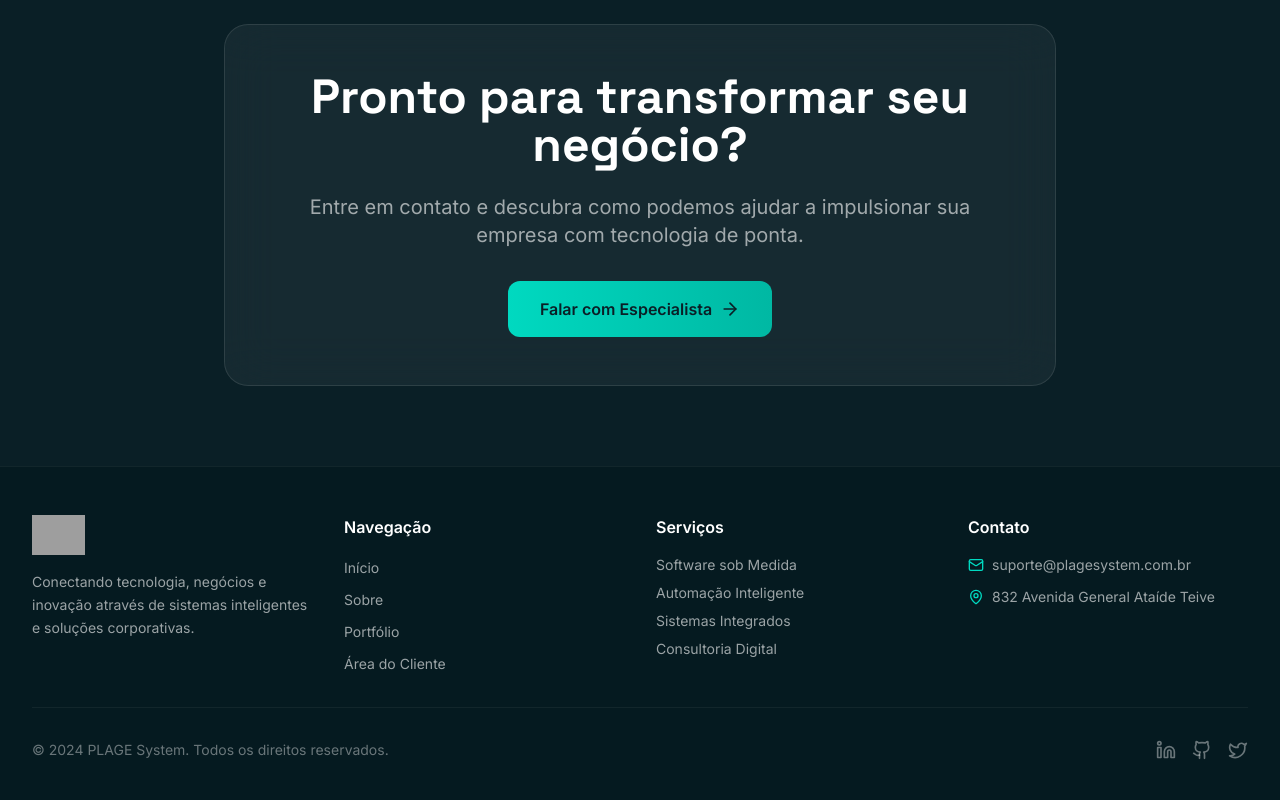
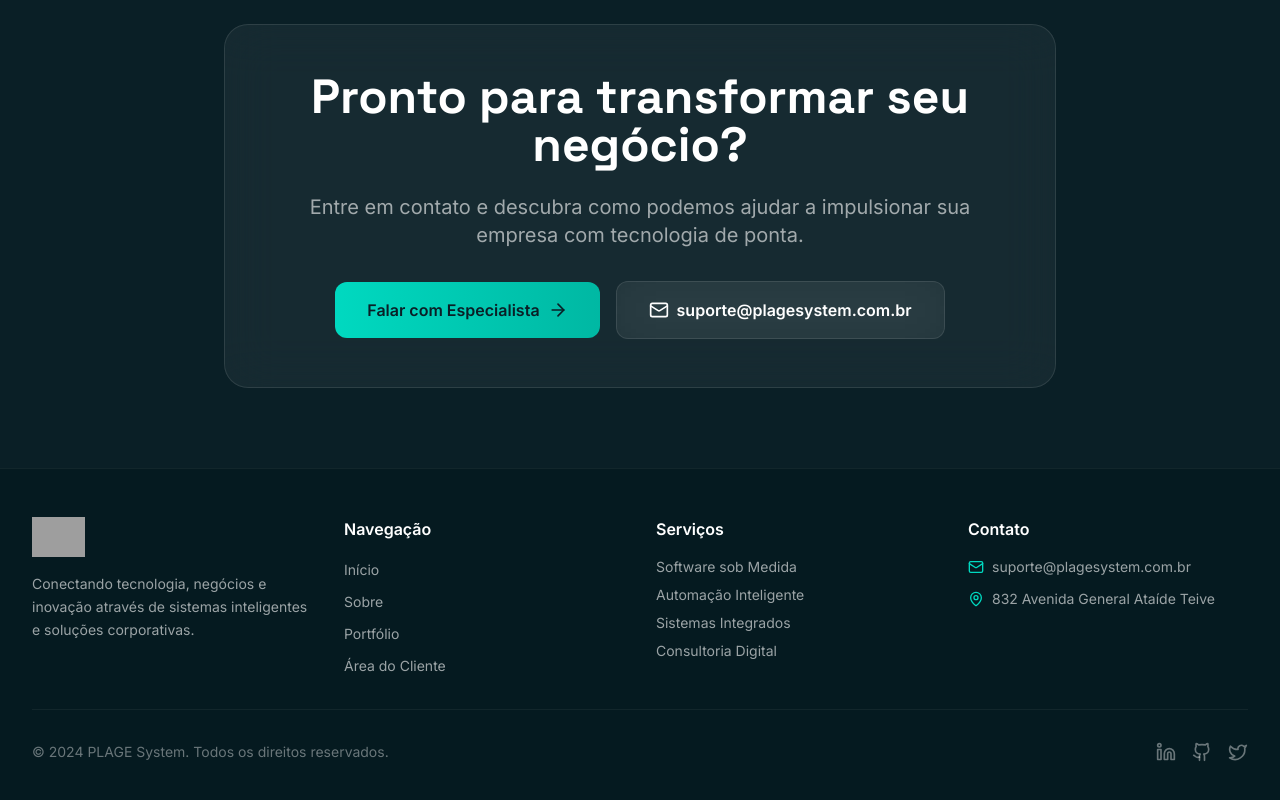
Before and after one commit to JosielBarrosfoco/plage_system, a React (Vite) app: page / in a window 1280 px wide. Shown: the part 2499-3299 px from the top of the page. Built offline with nearby package versions, Linux system fonts and the light colour scheme; grey boxes are pictures that could not be loaded.

Commit message:
colocando email

```diff
--- a/src/react-app/pages/About.tsx
+++ b/src/react-app/pages/About.tsx
@@ -1,4 +1,5 @@
-import { Target, Users, Award, TrendingUp } from 'lucide-react';
+import { Target, Users, Award, TrendingUp, Mail, ArrowRight } from 'lucide-react';
+import { Link } from 'react-router';
 import Navbar from '@/react-app/components/Navbar';
 import Footer from '@/react-app/components/Footer';
 import CircuitBackground from '@/react-app/components/CircuitBackground';
@@ -193,6 +194,36 @@ export default function About() {
         </div>
       </section>
 
+      {/* Contact Section */}
+      <section className="relative py-20">
+        <div className="max-w-4xl mx-auto px-4 sm:px-6 lg:px-8 text-center">
+          <div className="glass-effect p-12 rounded-3xl">
+            <h2 className="text-4xl md:text-5xl font-display font-bold mb-6">
+              Vamos conversar?
+            </h2>
+            <p className="text-xl text-white/60 mb-8 max-w-2xl mx-auto">
+              Estamos prontos para entender suas necessidades e criar soluções que transformem seu negócio.
+            </p>
+            <div className="flex flex-col sm:flex-row items-center justify-center gap-4">
+              <a
+                href="mailto:suporte@plagesystem.com.br"
+                className="inline-flex items-center space-x-2 px-8 py-4 bg-gradient-to-r from-plage-teal to-plage-teal-dark text-plage-dark font-semibold rounded-xl hover:shadow-2xl hover:shadow-plage-teal/50 transition-all duration-300 hover:scale-105"
+              >
+                <Mail className="w-5 h-5" />
+                <span>suporte@plagesystem.com.br</span>
+              </a>
+              <Link
+                to="/portfolio"
+                className="inline-flex items-center space-x-2 px-8 py-4 glass-effect text-white font-semibold rounded-xl hover:bg-white/10 transition-all duration-300"
+              >
+                <span>Ver Portfólio</span>
+                <ArrowRight className="w-5 h-5" />
+              </Link>
+            </div>
+          </div>
+        </div>
+      </section>
+
       <Footer />
     </div>
   );
--- a/src/react-app/pages/ClientArea.tsx
+++ b/src/react-app/pages/ClientArea.tsx
@@ -111,7 +111,7 @@ export default function ClientArea() {
             </div>
 
             <p className="text-center text-white/40 text-sm mt-6">
-              Não é cliente? <a href="#" className="text-plage-teal hover:text-plage-teal-light transition-colors">Entre em contato</a>
+              Não é cliente? <a href="mailto:suporte@plagesystem.com.br" className="text-plage-teal hover:text-plage-teal-light transition-colors">Entre em contato</a>
             </p>
           </div>
         </section>
@@ -192,9 +192,12 @@ export default function ClientArea() {
               <p className="text-white/60 mb-4">
                 Nossa equipe está disponível 24/7 para ajudar você
               </p>
-              <button className="px-6 py-2.5 bg-plage-gold/20 text-plage-gold border border-plage-gold/30 rounded-lg hover:bg-plage-gold/30 transition-colors">
+              <a
+                href="mailto:suporte@plagesystem.com.br"
+                className="inline-block px-6 py-2.5 bg-plage-gold/20 text-plage-gold border border-plage-gold/30 rounded-lg hover:bg-plage-gold/30 transition-colors"
+              >
                 Abrir chamado
-              </button>
+              </a>
             </div>
           </div>
         </div>
--- a/src/react-app/pages/Home.tsx
+++ b/src/react-app/pages/Home.tsx
@@ -1,5 +1,5 @@
 import { Link } from 'react-router';
-import { ArrowRight, Cpu, Zap, Shield, Network, Code, Sparkles, CheckCircle2 } from 'lucide-react';
+import { ArrowRight, Cpu, Zap, Shield, Network, Code, Sparkles, CheckCircle2, Mail } from 'lucide-react';
 import Navbar from '@/react-app/components/Navbar';
 import Footer from '@/react-app/components/Footer';
 import CircuitBackground from '@/react-app/components/CircuitBackground';
@@ -210,6 +210,7 @@ export default function Home() {
               Entre em contato e descubra como podemos ajudar a impulsionar sua empresa
               com tecnologia de ponta.
             </p>
+            <div className="flex flex-col sm:flex-row items-center justify-center gap-4">
               <Link
                 to="/sobre"
                 className="inline-flex items-center space-x-2 px-8 py-4 bg-gradient-to-r from-plage-teal to-plage-teal-dark text-plage-dark font-semibold rounded-xl hover:shadow-2xl hover:shadow-plage-teal/50 transition-all duration-300 hover:scale-105"
@@ -217,6 +218,14 @@ export default function Home() {
                 <span>Falar com Especialista</span>
                 <ArrowRight className="w-5 h-5" />
               </Link>
+              <a
+                href="mailto:suporte@plagesystem.com.br"
+                className="inline-flex items-center space-x-2 px-8 py-4 glass-effect text-white font-semibold rounded-xl hover:bg-white/10 transition-all duration-300"
+              >
+                <Mail className="w-5 h-5" />
+                <span>suporte@plagesystem.com.br</span>
+              </a>
+            </div>
           </div>
         </div>
       </section>
--- a/src/react-app/pages/Portfolio.tsx
+++ b/src/react-app/pages/Portfolio.tsx
@@ -171,9 +171,12 @@ export default function Portfolio() {
           <p className="text-xl text-white/60 mb-8">
             Vamos conversar sobre como podemos transformar suas ideias em realidade
           </p>
-          <button className="px-8 py-4 bg-gradient-to-r from-plage-teal to-plage-teal-dark text-plage-dark font-semibold rounded-xl hover:shadow-2xl hover:shadow-plage-teal/50 transition-all duration-300 hover:scale-105">
-            Iniciar um Projeto
-          </button>
+          <a
+            href="mailto:suporte@plagesystem.com.br"
+            className="inline-flex items-center space-x-2 px-8 py-4 bg-gradient-to-r from-plage-teal to-plage-teal-dark text-plage-dark font-semibold rounded-xl hover:shadow-2xl hover:shadow-plage-teal/50 transition-all duration-300 hover:scale-105"
+          >
+            <span>Iniciar um Projeto</span>
+          </a>
         </div>
       </section>
 
```
Lines whose indentation alone changed are shown as unchanged.
